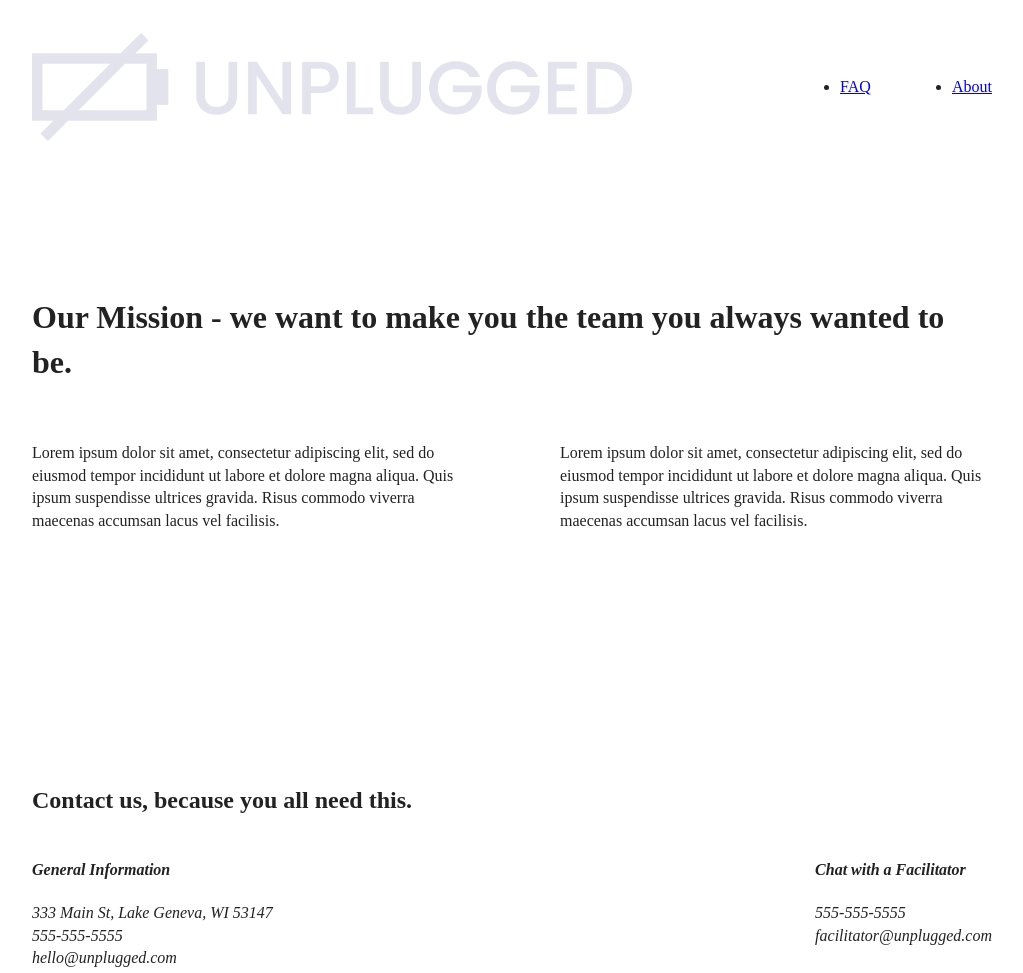
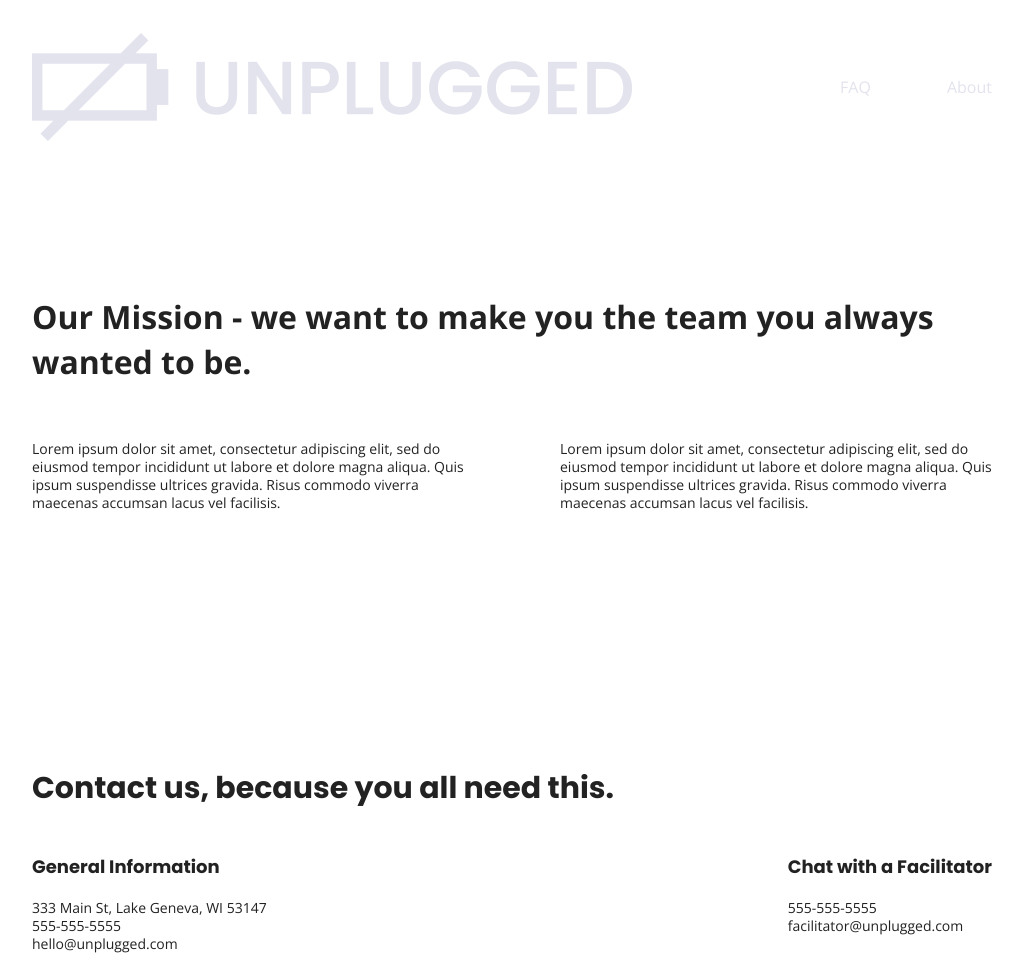
Before and after one commit to JenArmenta/unplugged-retreat, a website: page about/index.html in a window 1280 px wide. Shown: the top 973 px of the page, without its empty margins (128-1151 px from the left). Drawn offline with nearby package versions, Linux system fonts and the light colour scheme; files whose address does not match are found by name.

Commit message:
Added text styles 1 of 3

```diff
--- a/about/index.html
+++ b/about/index.html
@@ -11,6 +11,9 @@
   <meta property="og:type" content="">
   <meta property="og:url" content="">
   <meta property="og:image" content="">
+
+  <!-- Google Fonts -->
+  <link href="https://fonts.googleapis.com/css?family=Open+Sans:400,700|Poppins:500,700" rel="stylesheet">
 
   <link rel="manifest" href="../site.webmanifest">
   <link rel="apple-touch-icon" href="../icon.png">
--- a/css/main.css
+++ b/css/main.css
@@ -86,7 +86,61 @@
 /* ==========================================================================
    Author's custom styles
    ========================================================================== */
+/* General Styles */
 
+html {
+  font-size: 16px;
+}
+
+body {
+  font-family: 'Open Sans', sans-serif;
+  font-size: 1em;
+  text-align: left;
+}
+
+ul,
+ol {
+  list-style: none;
+}
+
+a {
+  color: #e2e3ed;
+  text-decoration: none;
+}
+
+h2 {
+  font-family: 'Poppins', sans-serif;
+  font-size: 1.875em;
+}
+
+h3,
+h4 {
+  font-family: 'Poppins', sans-serif;
+  margin: 20px 0;
+  font-size: 1.125em;
+}
+
+p {
+  font-size: 0.875em;
+  line-height: 1.285;
+}
+
+img {
+
+}
+
+figure {
+
+}
+
+address {
+  font-style: normal;
+}
+
+.content-wrapper {
+  width: 90%;
+  margin: 50px 0;
+}
   /* ---------- Base Header and Footer Styles ---------- */
 
   header,
```
Also changed, not shown: faq/index.html (+3 -0 lines), index.html (+3 -0 lines).
